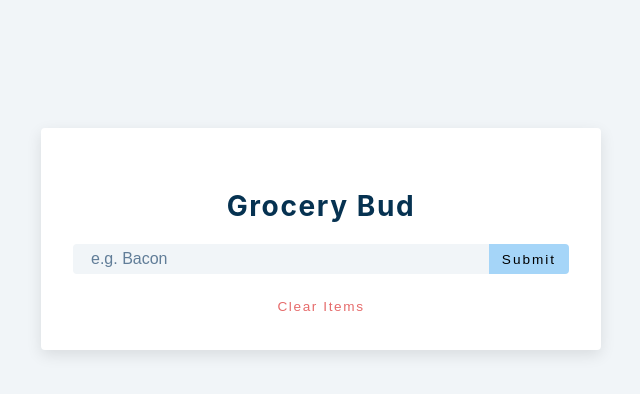
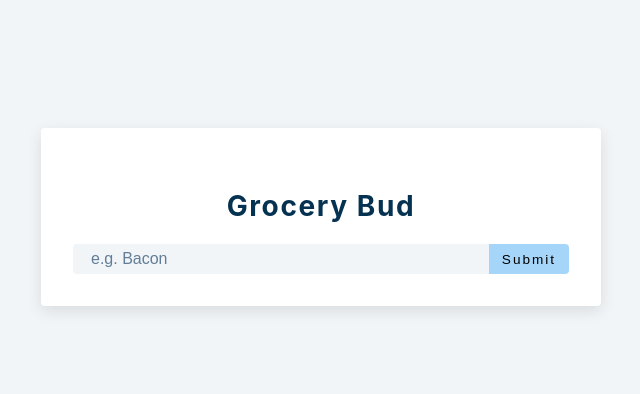
Before and after one commit to andrejarboe/grocery-bud, a React (Create React App) app: page / in a window 1280 px wide. Shown: the top 394 px of the page, without its empty margins (319-959 px from the left). Built offline with nearby package versions, Linux system fonts and the light colour scheme; the HTML template or start-up script is replaced by a standard one.

Commit message:
only show list/clear items when array > 0

```diff
--- a/src/App.js
+++ b/src/App.js
@@ -44,8 +44,12 @@ function App() {
 						</button>
 					</div>
 				</form>
-				<List items={list} />
-				<button className="clear-btn">clear items</button>
+				{list.length > 0 && (
+					<div className="grocery-container">
+						<List items={list} />
+						<button className="clear-btn">clear items</button>
+					</div>
+				)}
 			</div>
 		</section>
 	);
```
